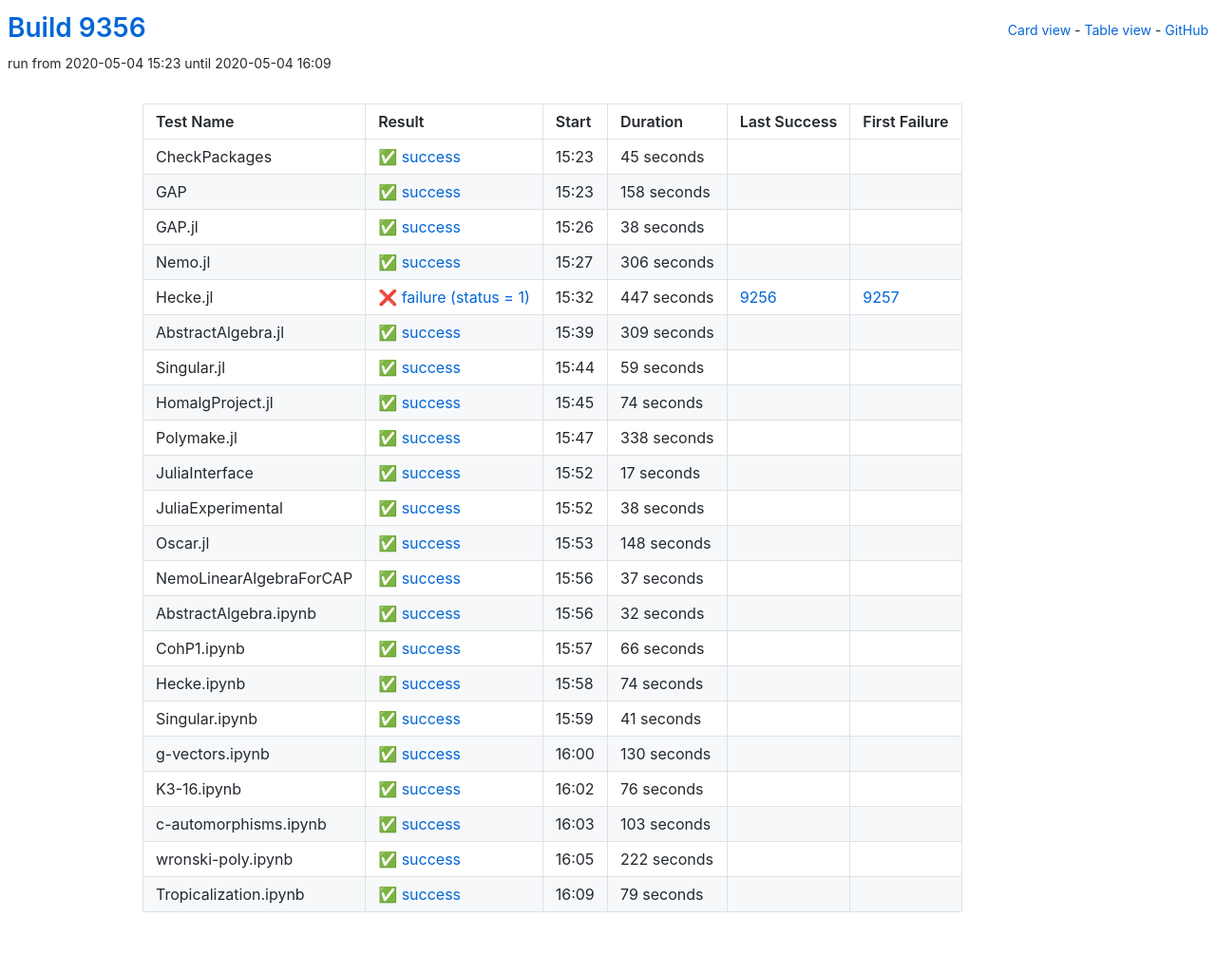
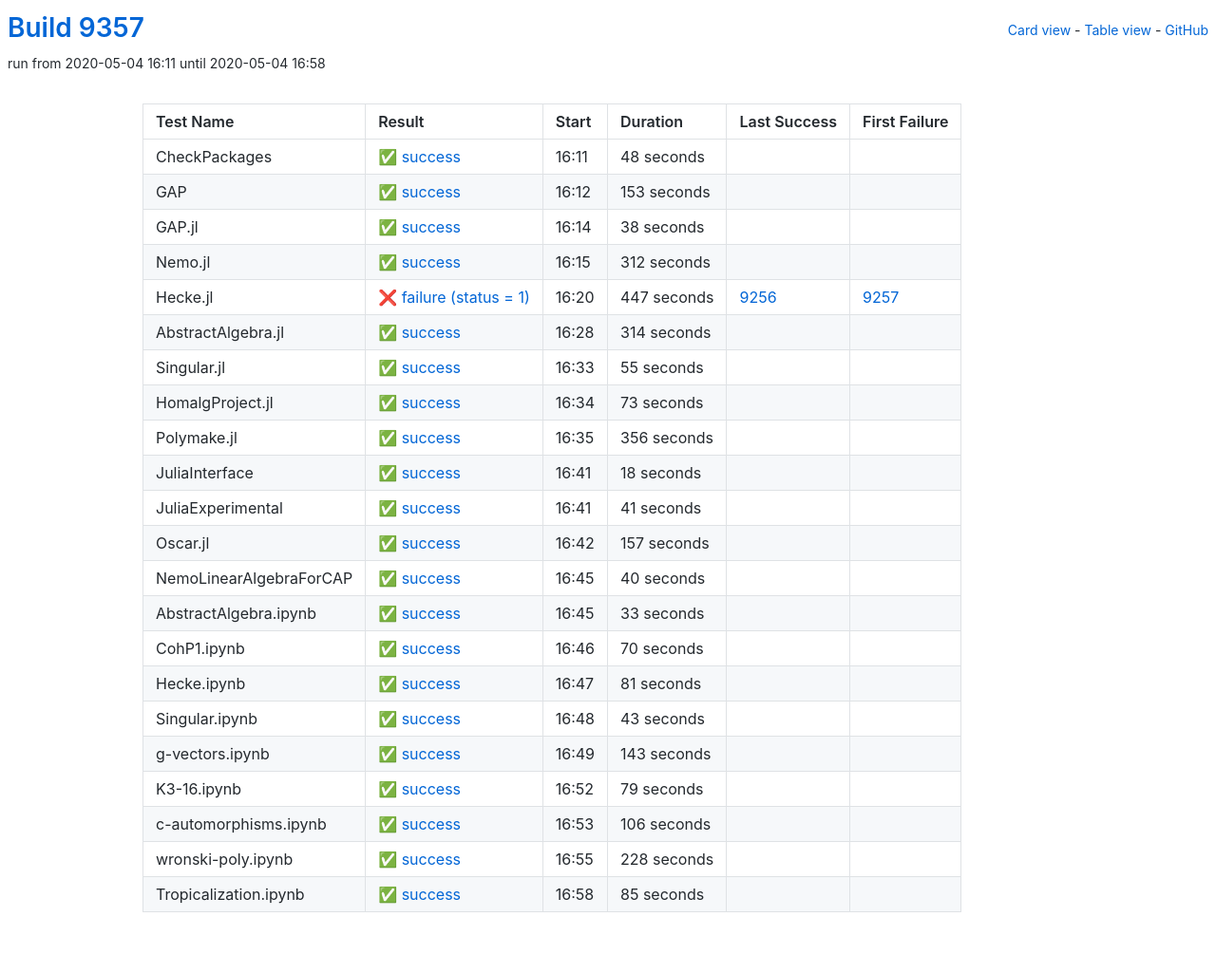
Before and after one commit to oscar-system/oscar-ci-status, a Jekyll site: the page built from table.html, in a window 1280 px wide. Shown: the whole page at 95% size. Built offline with Jekyll 4.4.1, drawn with Linux system fonts in a browser that asks for light colours.

Commit message:
Build 9357

```diff
--- a/_data/ci.yml
+++ b/_data/ci.yml
@@ -1,27 +1,27 @@
-build: 9356
-build_url: https://oscarci.mathematik.uni-kl.de/job/oscar/9356/
+build: 9357
+build_url: https://oscarci.mathematik.uni-kl.de/job/oscar/9357/
 job: oscar
 tests:
-- duration: 45
+- duration: 48
   exitcode: 0
   first_failure: false
   first_failure_url: null
   last_success: false
   last_success_url: null
-  log: https://oscarci.mathematik.uni-kl.de/job/oscar/9356/artifact/logs/build-9356/CheckPackages.log
+  log: https://oscarci.mathematik.uni-kl.de/job/oscar/9357/artifact/logs/build-9357/CheckPackages.log
   name: CheckPackages
-  start: 2020-05-04 15:23
+  start: 2020-05-04 16:11
   status: success
   success: true
-- duration: 158
+- duration: 153
   exitcode: 0
   first_failure: false
   first_failure_url: null
   last_success: false
   last_success_url: null
-  log: https://oscarci.mathematik.uni-kl.de/job/oscar/9356/artifact/logs/build-9356/GAP.log
+  log: https://oscarci.mathematik.uni-kl.de/job/oscar/9357/artifact/logs/build-9357/GAP.log
   name: GAP
-  start: 2020-05-04 15:23
+  start: 2020-05-04 16:12
   status: success
   success: true
 - duration: 38
@@ -30,20 +30,20 @@
   first_failure_url: null
   last_success: false
   last_success_url: null
-  log: https://oscarci.mathematik.uni-kl.de/job/oscar/9356/artifact/logs/build-9356/GAP.jl.log
+  log: https://oscarci.mathematik.uni-kl.de/job/oscar/9357/artifact/logs/build-9357/GAP.jl.log
   name: GAP.jl
-  start: 2020-05-04 15:26
+  start: 2020-05-04 16:14
   status: success
   success: true
-- duration: 306
+- duration: 312
   exitcode: 0
   first_failure: false
   first_failure_url: null
   last_success: false
   last_success_url: null
-  log: https://oscarci.mathematik.uni-kl.de/job/oscar/9356/artifact/logs/build-9356/Nemo.jl.log
+  log: https://oscarci.mathematik.uni-kl.de/job/oscar/9357/artifact/logs/build-9357/Nemo.jl.log
   name: Nemo.jl
-  start: 2020-05-04 15:27
+  start: 2020-05-04 16:15
   status: success
   success: true
 - duration: 447
@@ -52,130 +52,64 @@
   first_failure_url: https://oscarci.mathematik.uni-kl.de/job/oscar/9257/
   last_success: 9256
   last_success_url: https://oscarci.mathematik.uni-kl.de/job/oscar/9256/
-  log: https://oscarci.mathematik.uni-kl.de/job/oscar/9356/artifact/logs/build-9356/Hecke.jl.log
+  log: https://oscarci.mathematik.uni-kl.de/job/oscar/9357/artifact/logs/build-9357/Hecke.jl.log
   name: Hecke.jl
-  start: 2020-05-04 15:32
+  start: 2020-05-04 16:20
   status: failure
   success: false
-- duration: 309
+- duration: 314
   exitcode: 0
   first_failure: false
   first_failure_url: null
   last_success: false
   last_success_url: null
-  log: https://oscarci.mathematik.uni-kl.de/job/oscar/9356/artifact/logs/build-9356/AbstractAlgebra.jl.log
+  log: https://oscarci.mathematik.uni-kl.de/job/oscar/9357/artifact/logs/build-9357/AbstractAlgebra.jl.log
   name: AbstractAlgebra.jl
-  start: 2020-05-04 15:39
+  start: 2020-05-04 16:28
   status: success
   success: true
-- duration: 59
+- duration: 55
   exitcode: 0
   first_failure: false
   first_failure_url: null
   last_success: false
   last_success_url: null
-  log: https://oscarci.mathematik.uni-kl.de/job/oscar/9356/artifact/logs/build-9356/Singular.jl.log
+  log: https://oscarci.mathematik.uni-kl.de/job/oscar/9357/artifact/logs/build-9357/Singular.jl.log
   name: Singular.jl
-  start: 2020-05-04 15:44
+  start: 2020-05-04 16:33
   status: success
   success: true
-- duration: 74
+- duration: 73
   exitcode: 0
   first_failure: false
   first_failure_url: null
   last_success: false
   last_success_url: null
-  log: https://oscarci.mathematik.uni-kl.de/job/oscar/9356/artifact/logs/build-9356/HomalgProject.jl.log
+  log: https://oscarci.mathematik.uni-kl.de/job/oscar/9357/artifact/logs/build-9357/HomalgProject.jl.log
   name: HomalgProject.jl
-  start: 2020-05-04 15:45
+  start: 2020-05-04 16:34
   status: success
   success: true
-- duration: 338
+- duration: 356
   exitcode: 0
   first_failure: false
   first_failure_url: null
   last_success: false
   last_success_url: null
-  log: https://oscarci.mathematik.uni-kl.de/job/oscar/9356/artifact/logs/build-9356/Polymake.jl.log
+  log: https://oscarci.mathematik.uni-kl.de/job/oscar/9357/artifact/logs/build-9357/Polymake.jl.log
   name: Polymake.jl
-  start: 2020-05-04 15:47
+  start: 2020-05-04 16:35
   status: success
   success: true
-- duration: 17
+- duration: 18
   exitcode: 0
   first_failure: false
   first_failure_url: null
   last_success: false
   last_success_url: null
-  log: https://oscarci.mathematik.uni-kl.de/job/oscar/9356/artifact/logs/build-9356/JuliaInterface.log
+  log: https://oscarci.mathematik.uni-kl.de/job/oscar/9357/artifact/logs/build-9357/JuliaInterface.log
   name: JuliaInterface
-  start: 2020-05-04 15:52
-  status: success
-  success: true
-- duration: 38
-  exitcode: 0
-  first_failure: false
-  first_failure_url: null
-  last_success: false
-  last_success_url: null
-  log: https://oscarci.mathematik.uni-kl.de/job/oscar/9356/artifact/logs/build-9356/JuliaExperimental.log
-  name: JuliaExperimental
-  start: 2020-05-04 15:52
-  status: success
-  success: true
-- duration: 148
-  exitcode: 0
-  first_failure: false
-  first_failure_url: null
-  last_success: false
-  last_success_url: null
-  log: https://oscarci.mathematik.uni-kl.de/job/oscar/9356/artifact/logs/build-9356/Oscar.jl.log
-  name: Oscar.jl
-  start: 2020-05-04 15:53
-  status: success
-  success: true
-- duration: 37
-  exitcode: 0
-  first_failure: false
-  first_failure_url: null
-  last_success: false
-  last_success_url: null
-  log: https://oscarci.mathematik.uni-kl.de/job/oscar/9356/artifact/logs/build-9356/NemoLinearAlgebraForCAP.log
-  name: NemoLinearAlgebraForCAP
-  start: 2020-05-04 15:56
-  status: success
-  success: true
-- duration: 32
-  exitcode: 0
-  first_failure: false
-  first_failure_url: null
-  last_success: false
-  last_success_url: null
-  log: https://oscarci.mathematik.uni-kl.de/job/oscar/9356/artifact/logs/build-9356/AbstractAlgebra.ipynb.log
-  name: AbstractAlgebra.ipynb
-  start: 2020-05-04 15:56
-  status: success
-  success: true
-- duration: 66
-  exitcode: 0
-  first_failure: false
-  first_failure_url: null
-  last_success: false
-  last_success_url: null
-  log: https://oscarci.mathematik.uni-kl.de/job/oscar/9356/artifact/logs/build-9356/CohP1.ipynb.log
-  name: CohP1.ipynb
-  start: 2020-05-04 15:57
-  status: success
-  success: true
-- duration: 74
-  exitcode: 0
-  first_failure: false
-  first_failure_url: null
-  last_success: false
-  last_success_url: null
-  log: https://oscarci.mathematik.uni-kl.de/job/oscar/9356/artifact/logs/build-9356/Hecke.ipynb.log
-  name: Hecke.ipynb
-  start: 2020-05-04 15:58
+  start: 2020-05-04 16:41
   status: success
   success: true
 - duration: 41
@@ -184,53 +118,86 @@
   first_failure_url: null
   last_success: false
   last_success_url: null
-  log: https://oscarci.mathematik.uni-kl.de/job/oscar/9356/artifact/logs/build-9356/Singular.ipynb.log
-  name: Singular.ipynb
-  start: 2020-05-04 15:59
+  log: https://oscarci.mathematik.uni-kl.de/job/oscar/9357/artifact/logs/build-9357/JuliaExperimental.log
+  name: JuliaExperimental
+  start: 2020-05-04 16:41
   status: success
   success: true
-- duration: 130
+- duration: 157
   exitcode: 0
   first_failure: false
   first_failure_url: null
   last_success: false
   last_success_url: null
-  log: https://oscarci.mathematik.uni-kl.de/job/oscar/9356/artifact/logs/build-9356/g-vectors.ipynb.log
-  name: g-vectors.ipynb
-  start: 2020-05-04 16:00
+  log: https://oscarci.mathematik.uni-kl.de/job/oscar/9357/artifact/logs/build-9357/Oscar.jl.log
+  name: Oscar.jl
+  start: 2020-05-04 16:42
   status: success
   success: true
-- duration: 76
+- duration: 40
   exitcode: 0
   first_failure: false
   first_failure_url: null
   last_success: false
   last_success_url: null
-  log: https://oscarci.mathematik.uni-kl.de/job/oscar/9356/artifact/logs/build-9356/K3-16.ipynb.log
-  name: K3-16.ipynb
-  start: 2020-05-04 16:02
+  log: https://oscarci.mathematik.uni-kl.de/job/oscar/9357/artifact/logs/build-9357/NemoLinearAlgebraForCAP.log
+  name: NemoLinearAlgebraForCAP
+  start: 2020-05-04 16:45
   status: success
   success: true
-- duration: 103
+- duration: 33
   exitcode: 0
   first_failure: false
   first_failure_url: null
   last_success: false
   last_success_url: null
-  log: https://oscarci.mathematik.uni-kl.de/job/oscar/9356/artifact/logs/build-9356/c-automorphisms.ipynb.log
-  name: c-automorphisms.ipynb
-  start: 2020-05-04 16:03
+  log: https://oscarci.mathematik.uni-kl.de/job/oscar/9357/artifact/logs/build-9357/AbstractAlgebra.ipynb.log
+  name: AbstractAlgebra.ipynb
+  start: 2020-05-04 16:45
   status: success
   success: true
-- duration: 222
+- duration: 70
   exitcode: 0
   first_failure: false
   first_failure_url: null
   last_success: false
   last_success_url: null
-  log: https://oscarci.mathematik.uni-kl.de/job/oscar/9356/artifact/logs/build-9356/wronski-poly.ipynb.log
-  name: wronski-poly.ipynb
-  start: 2020-05-04 16:05
+  log: https://oscarci.mathematik.uni-kl.de/job/oscar/9357/artifact/logs/build-9357/CohP1.ipynb.log
+  name: CohP1.ipynb
+  start: 2020-05-04 16:46
+  status: success
+  success: true
+- duration: 81
+  exitcode: 0
+  first_failure: false
+  first_failure_url: null
+  last_success: false
+  last_success_url: null
+  log: https://oscarci.mathematik.uni-kl.de/job/oscar/9357/artifact/logs/build-9357/Hecke.ipynb.log
+  name: Hecke.ipynb
+  start: 2020-05-04 16:47
+  status: success
+  success: true
+- duration: 43
+  exitcode: 0
+  first_failure: false
+  first_failure_url: null
+  last_success: false
+  last_success_url: null
+  log: https://oscarci.mathematik.uni-kl.de/job/oscar/9357/artifact/logs/build-9357/Singular.ipynb.log
+  name: Singular.ipynb
+  start: 2020-05-04 16:48
+  status: success
+  success: true
+- duration: 143
+  exitcode: 0
+  first_failure: false
+  first_failure_url: null
+  last_success: false
+  last_success_url: null
+  log: https://oscarci.mathematik.uni-kl.de/job/oscar/9357/artifact/logs/build-9357/g-vectors.ipynb.log
+  name: g-vectors.ipynb
+  start: 2020-05-04 16:49
   status: success
   success: true
 - duration: 79
@@ -239,8 +206,41 @@
   first_failure_url: null
   last_success: false
   last_success_url: null
-  log: https://oscarci.mathematik.uni-kl.de/job/oscar/9356/artifact/logs/build-9356/Tropicalization.ipynb.log
-  name: Tropicalization.ipynb
-  start: 2020-05-04 16:09
+  log: https://oscarci.mathematik.uni-kl.de/job/oscar/9357/artifact/logs/build-9357/K3-16.ipynb.log
+  name: K3-16.ipynb
+  start: 2020-05-04 16:52
   status: success
   success: true
+- duration: 106
+  exitcode: 0
+  first_failure: false
+  first_failure_url: null
+  last_success: false
+  last_success_url: null
+  log: https://oscarci.mathematik.uni-kl.de/job/oscar/9357/artifact/logs/build-9357/c-automorphisms.ipynb.log
+  name: c-automorphisms.ipynb
+  start: 2020-05-04 16:53
+  status: success
+  success: true
+- duration: 228
+  exitcode: 0
+  first_failure: false
+  first_failure_url: null
+  last_success: false
+  last_success_url: null
+  log: https://oscarci.mathematik.uni-kl.de/job/oscar/9357/artifact/logs/build-9357/wronski-poly.ipynb.log
+  name: wronski-poly.ipynb
+  start: 2020-05-04 16:55
+  status: success
+  success: true
+- duration: 85
+  exitcode: 0
+  first_failure: false
+  first_failure_url: null
+  last_success: false
+  last_success_url: null
+  log: https://oscarci.mathematik.uni-kl.de/job/oscar/9357/artifact/logs/build-9357/Tropicalization.ipynb.log
+  name: Tropicalization.ipynb
+  start: 2020-05-04 16:58
+  status: success
+  success: true
```
Also changed, not shown: README.md.
